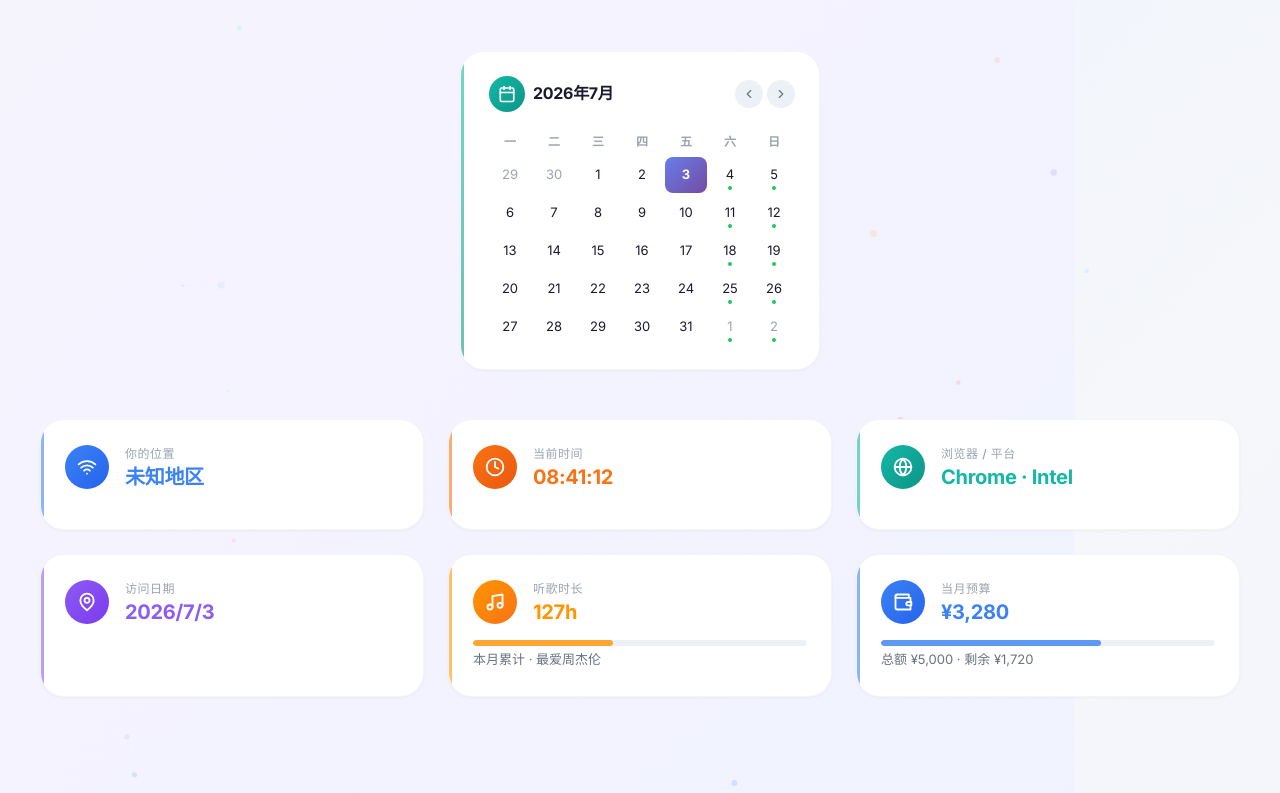
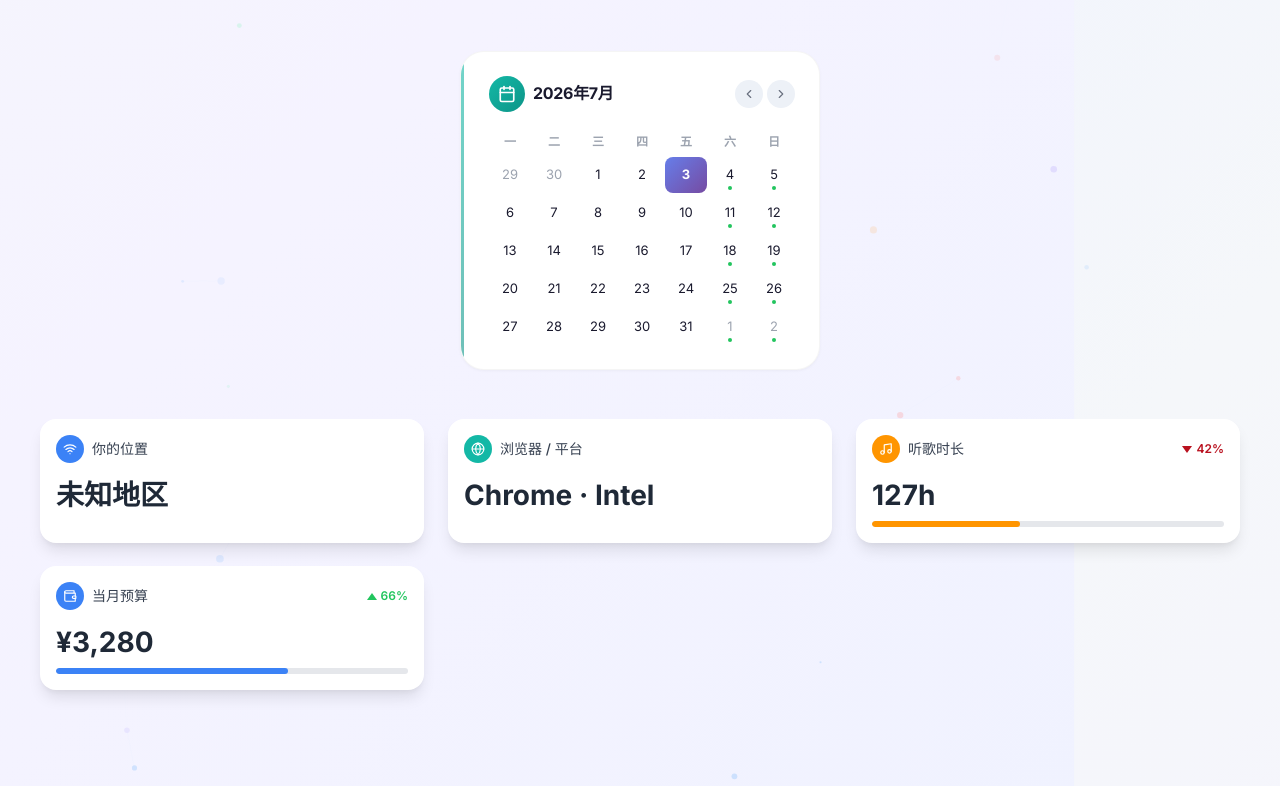
Before and after one commit to Fuhao574/MyfirstSite-front-end, a React (Vite) app: page / in a window 1280 px wide. Shown: the part 395-1188 px from the top of the page. Built offline with nearby package versions, Linux system fonts and the light colour scheme; no server answers.

Commit message:
修改小组件样式

```diff
--- a/src/components/Hero.tsx
+++ b/src/components/Hero.tsx
@@ -11,7 +11,7 @@ import { heroData } from '../data/mockData';
 import ParticleBackground from './ParticleBackground';
 import CalendarCard from './CalendarCard';
 import {
-  MapPin, Clock, Globe, Wifi, Music, Wallet,
+  Globe, Wifi, Music, Wallet,
 } from 'lucide-react';
 
 /* 动画 */
@@ -184,111 +184,98 @@ const cardEnter = keyframes`
   to   { opacity: 1; transform: translateY(0) scale(1); }
 `;
 
-const Card = styled.div<{ accent: string; delay: number }>`
-  background: ${theme.colors.bgSecondary};
-  border-radius: ${theme.borderRadius.lg};
-  padding: ${theme.spacing.lg};
-  box-shadow: ${theme.shadowLight};
-  border: 1px solid rgba(0, 0, 0, 0.04);
+const Card = styled.div<{ delay: number }>`
+  background-color: #ffffff;
+  border-radius: 16px;
+  padding: ${theme.spacing.md};
+  box-shadow:
+    0 10px 15px -3px rgba(0, 0, 0, 0.1),
+    0 4px 6px -2px rgba(0, 0, 0, 0.05);
   transition: ${theme.transitions.default};
   cursor: default;
-  position: relative;
   overflow: hidden;
 
   animation: ${cardEnter}
     ${({ delay }) => 0.4 + delay * 0.08}s
     cubic-bezier(0.25, 0.1, 0.25, 1.0) both;
 
-  /* 左侧装饰条 */
-  &::after {
-    content: '';
-    position: absolute;
-    left: 0;
-    top: 0;
-    bottom: 0;
-    width: 3px;
-    background: ${({ accent }) => accent};
-    opacity: 0.6;
-  }
-
   &:hover {
     transform: translateY(-4px);
     box-shadow:
-      0 8px 24px rgba(0, 0, 0, 0.08),
-      0 12px 40px rgba(0, 0, 0, 0.06);
+      0 20px 25px -5px rgba(0, 0, 0, 0.1),
+      0 10px 10px -5px rgba(0, 0, 0, 0.04);
   }
 `;
 
-const CardHeader = styled.div`
+const CardTitle = styled.div`
   display: flex;
   align-items: center;
-  gap: ${theme.spacing.md};
   margin-bottom: ${theme.spacing.md};
 `;
 
-const CardIcon = styled.div<{ bg: string }>`
-  width: 44px;
-  height: 44px;
-  border-radius: ${theme.borderRadius.full};
+const CardIcon = styled.div<{ accent: string }>`
+  position: relative;
+  width: 28px;
+  height: 28px;
+  border-radius: 9999px;
   display: flex;
   align-items: center;
   justify-content: center;
-  background: ${({ bg }) => bg};
-  color: white;
+  background-color: ${({ accent }) => accent};
+  color: #ffffff;
   flex-shrink: 0;
 
   svg {
-    width: 20px;
-    height: 20px;
-    stroke-width: 2.2;
+    width: 14px;
+    height: 14px;
+    stroke-width: 2;
   }
 `;
 
-const CardInfo = styled.div`
-  flex: 1;
-  display: flex;
-  flex-direction: column;
-  gap: 2px;
+const CardLabel = styled.span`
+  margin-left: ${theme.spacing.sm};
+  color: #374151;
+  font-size: 14px;
+  font-weight: 500;
 `;
 
-const CardLabel = styled.span`
+const CardIndicator = styled.span<{ color: string }>`
+  margin-left: auto;
+  color: ${({ color }) => color};
+  font-weight: 600;
   font-size: 12px;
-  color: ${theme.colors.textTertiary};
-  font-weight: 500;
-  letter-spacing: 0.5px;
-  text-transform: uppercase;
+  display: flex;
+  align-items: center;
+  gap: 4px;
 `;
 
-const CardValue = styled.span<{ color: string }>`
-  font-size: 20px;
+const CardValue = styled.p`
+  margin: ${theme.spacing.sm} 0;
+  color: #1F2937;
+  font-size: 1.75rem;
+  line-height: 1.2;
   font-weight: 700;
-  color: ${({ color }) => color};
-  line-height: 1.2;
-  letter-spacing: -0.3px;
+  text-align: left;
 `;
 
-const ProgressBarContainer = styled.div`
+const ProgressTrack = styled.div`
+  position: relative;
+  background-color: #E5E7EB;
   width: 100%;
   height: 6px;
-  background: ${theme.colors.bgTertiary};
-  border-radius: ${theme.borderRadius.full};
+  border-radius: 3px;
   overflow: hidden;
-  margin-top: ${theme.spacing.sm};
 `;
 
-const ProgressBarFill = styled.div<{ width: number; color: string }>`
+const ProgressFill = styled.div<{ width: number; color: string }>`
+  position: absolute;
+  top: 0;
+  left: 0;
   height: 100%;
   width: ${({ width }) => width}%;
-  background: ${({ color }) => color};
-  border-radius: ${theme.borderRadius.full};
+  background-color: ${({ color }) => color};
+  border-radius: 4px;
   transition: width 1.2s cubic-bezier(0.25, 0.1, 0.25, 1.0);
-  opacity: 0.8;
-`;
-
-const CardSub = styled.span`
-  font-size: 13px;
-  color: ${theme.colors.textSecondary};
-  margin-top: ${theme.spacing.xs};
 `;
 
 /* ============================================
@@ -422,7 +409,7 @@ function useBrowserInfo() {
 
 export default function Hero() {
   const location = useVisitorLocation();
-  const { timeStr, dateStr } = useCurrentTime();
+  useCurrentTime();
   const browserInfo = useBrowserInfo();
 
   const cards = [
@@ -434,25 +421,11 @@ export default function Hero() {
       iconBg: 'linear-gradient(135deg, #3B82F6 0%, #2563EB 100%)',
     },
     {
-      accent: '#F97316',
-      icon: <Clock />,
-      label: '当前时间',
-      value: timeStr,
-      iconBg: 'linear-gradient(135deg, #F97316 0%, #EA580C 100%)',
-    },
-    {
       accent: '#14B8A6',
       icon: <Globe />,
       label: '浏览器 / 平台',
       value: browserInfo,
       iconBg: 'linear-gradient(135deg, #14B8A6 0%, #0D9488 100%)',
-    },
-    {
-      accent: '#8B5CF6',
-      icon: <MapPin />,
-      label: '访问日期',
-      value: dateStr,
-      iconBg: 'linear-gradient(135deg, #8B5CF6 0%, #7C3AED 100%)',
     },
     {
       accent: '#FF9500',
@@ -461,7 +434,7 @@ export default function Hero() {
       value: '127h',
       iconBg: 'linear-gradient(135deg, #FF9500 0%, #F97316 100%)',
       progress: 42,
-      sub: '本月累计 · 最爱周杰伦',
+      trend: 'down' as const,
     },
     {
       accent: '#3B82F6',
@@ -470,7 +443,7 @@ export default function Hero() {
       value: '¥3,280',
       iconBg: 'linear-gradient(135deg, #3B82F6 0%, #2563EB 100%)',
       progress: 66,
-      sub: '总额 ¥5,000 · 剩余 ¥1,720',
+      trend: 'up' as const,
     },
   ];
 
@@ -494,23 +467,44 @@ export default function Hero() {
 
         {/* 卡片网格：6张 */}
         <CardsGrid>
-          {cards.map((card, i) => (
-            <Card key={i} accent={card.accent} delay={i}>
-              <CardHeader>
-                <CardIcon bg={card.iconBg}>{card.icon}</CardIcon>
-                <CardInfo>
+          {cards.map((card, i) => {
+            const trendColor = card.trend === 'up' ? '#22C55E' : card.trend === 'down' ? '#B9101E' : card.accent;
+            const hasIndicator = card.progress !== undefined;
+            return (
+              <Card key={i} delay={i}>
+                <CardTitle>
+                  <CardIcon accent={card.accent}>{card.icon}</CardIcon>
                   <CardLabel>{card.label}</CardLabel>
-                  <CardValue color={card.accent}>{card.value}</CardValue>
-                </CardInfo>
-              </CardHeader>
-              {card.progress && (
-                <ProgressBarContainer>
-                  <ProgressBarFill width={card.progress} color={card.accent} />
-                </ProgressBarContainer>
-              )}
-              {card.sub && <CardSub>{card.sub}</CardSub>}
-            </Card>
-          ))}
+                  {hasIndicator && (
+                    <CardIndicator color={trendColor}>
+                      {card.trend === 'up' ? (
+                        <span style={{
+                          width: 0, height: 0,
+                          borderLeft: '5px solid transparent',
+                          borderRight: '5px solid transparent',
+                          borderBottom: `7px solid ${trendColor}`,
+                        }} />
+                      ) : card.trend === 'down' ? (
+                        <span style={{
+                          width: 0, height: 0,
+                          borderLeft: '5px solid transparent',
+                          borderRight: '5px solid transparent',
+                          borderTop: `7px solid ${trendColor}`,
+                        }} />
+                      ) : null}
+                      {card.progress}%
+                    </CardIndicator>
+                  )}
+                </CardTitle>
+                <CardValue>{card.value}</CardValue>
+                {hasIndicator && (
+                  <ProgressTrack>
+                    <ProgressFill width={card.progress} color={card.accent} />
+                  </ProgressTrack>
+                )}
+              </Card>
+            );
+          })}
         </CardsGrid>
       </Content>
     </HeroSection>
```
